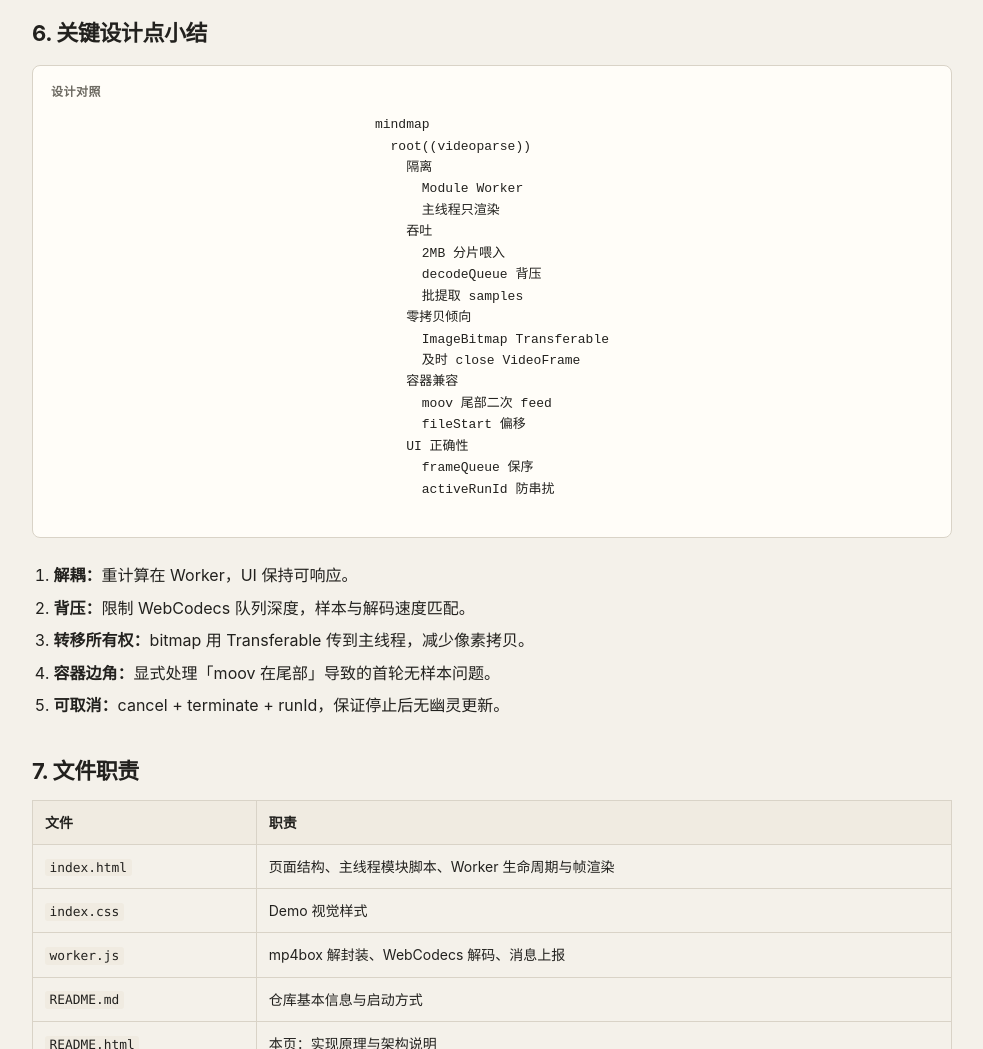
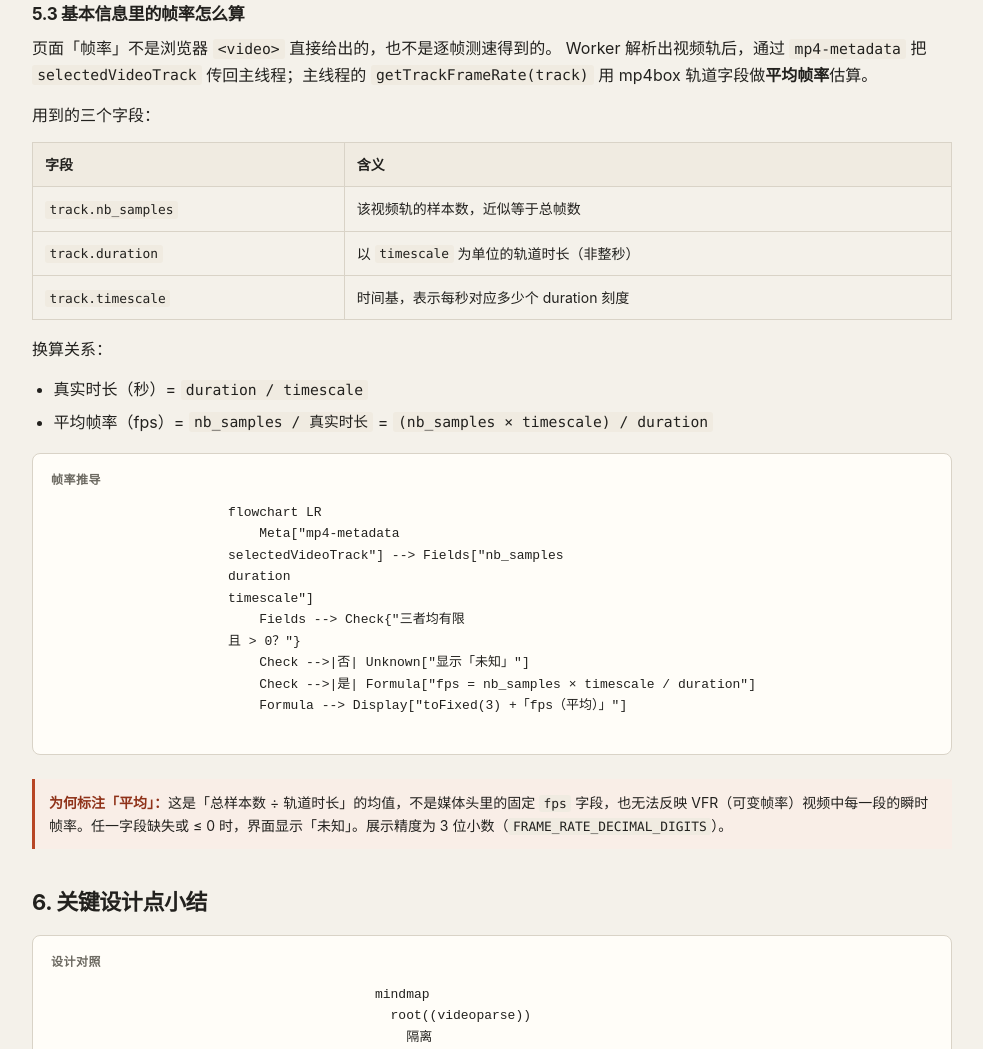
Before and after one commit to SHUAXINDIARY/videoParse, a website: page README.html in a window 1280 px wide. Shown: the part 3963-5012 px from the top of the page, without its empty margins (148-1131 px from the left). Drawn offline with Linux system fonts and the light colour scheme.

Commit message:
feat: 补充说明

```diff
--- a/README.html
+++ b/README.html
@@ -420,6 +420,58 @@ flowchart TB
                     <code>activeRunId</code> 在每次开始或停止时递增。过期任务的回调若仍带着旧
                     <code>runId</code>，会丢弃消息并 <code>close()</code> 残留 bitmap，防止旧 Worker 污染新一轮结果。
                 </p>
+
+                <h3>5.3 基本信息里的帧率怎么算</h3>
+                <p>
+                    页面「帧率」不是浏览器 <code>&lt;video&gt;</code> 直接给出的，也不是逐帧测速得到的。
+                    Worker 解析出视频轨后，通过 <code>mp4-metadata</code> 把
+                    <code>selectedVideoTrack</code> 传回主线程；主线程的
+                    <code>getTrackFrameRate(track)</code> 用 mp4box 轨道字段做<strong>平均帧率</strong>估算。
+                </p>
+                <p>用到的三个字段：</p>
+                <table>
+                    <thead>
+                        <tr>
+                            <th>字段</th>
+                            <th>含义</th>
+                        </tr>
+                    </thead>
+                    <tbody>
+                        <tr>
+                            <td><code>track.nb_samples</code></td>
+                            <td>该视频轨的样本数，近似等于总帧数</td>
+                        </tr>
+                        <tr>
+                            <td><code>track.duration</code></td>
+                            <td>以 <code>timescale</code> 为单位的轨道时长（非整秒）</td>
+                        </tr>
+                        <tr>
+                            <td><code>track.timescale</code></td>
+                            <td>时间基，表示每秒对应多少个 duration 刻度</td>
+                        </tr>
+                    </tbody>
+                </table>
+                <p>换算关系：</p>
+                <ul>
+                    <li>真实时长（秒）= <code>duration / timescale</code></li>
+                    <li>平均帧率（fps）= <code>nb_samples / 真实时长</code> = <code>(nb_samples × timescale) / duration</code></li>
+                </ul>
+                <div class="panel">
+                    <p class="panel-title">帧率推导</p>
+                    <pre class="mermaid">
+flowchart LR
+    Meta["mp4-metadata<br/>selectedVideoTrack"] --> Fields["nb_samples<br/>duration<br/>timescale"]
+    Fields --> Check{"三者均有限<br/>且 &gt; 0？"}
+    Check -->|否| Unknown["显示「未知」"]
+    Check -->|是| Formula["fps = nb_samples × timescale / duration"]
+    Formula --> Display["toFixed(3) +「fps（平均）」"]
+                    </pre>
+                </div>
+                <div class="callout">
+                    <strong>为何标注「平均」：</strong>这是「总样本数 ÷ 轨道时长」的均值，不是媒体头里的固定
+                    <code>fps</code> 字段，也无法反映 VFR（可变帧率）视频中每一段的瞬时帧率。任一字段缺失或
+                    ≤ 0 时，界面显示「未知」。展示精度为 3 位小数（<code>FRAME_RATE_DECIMAL_DIGITS</code>）。
+                </div>
             </section>
 
             <section>
```
